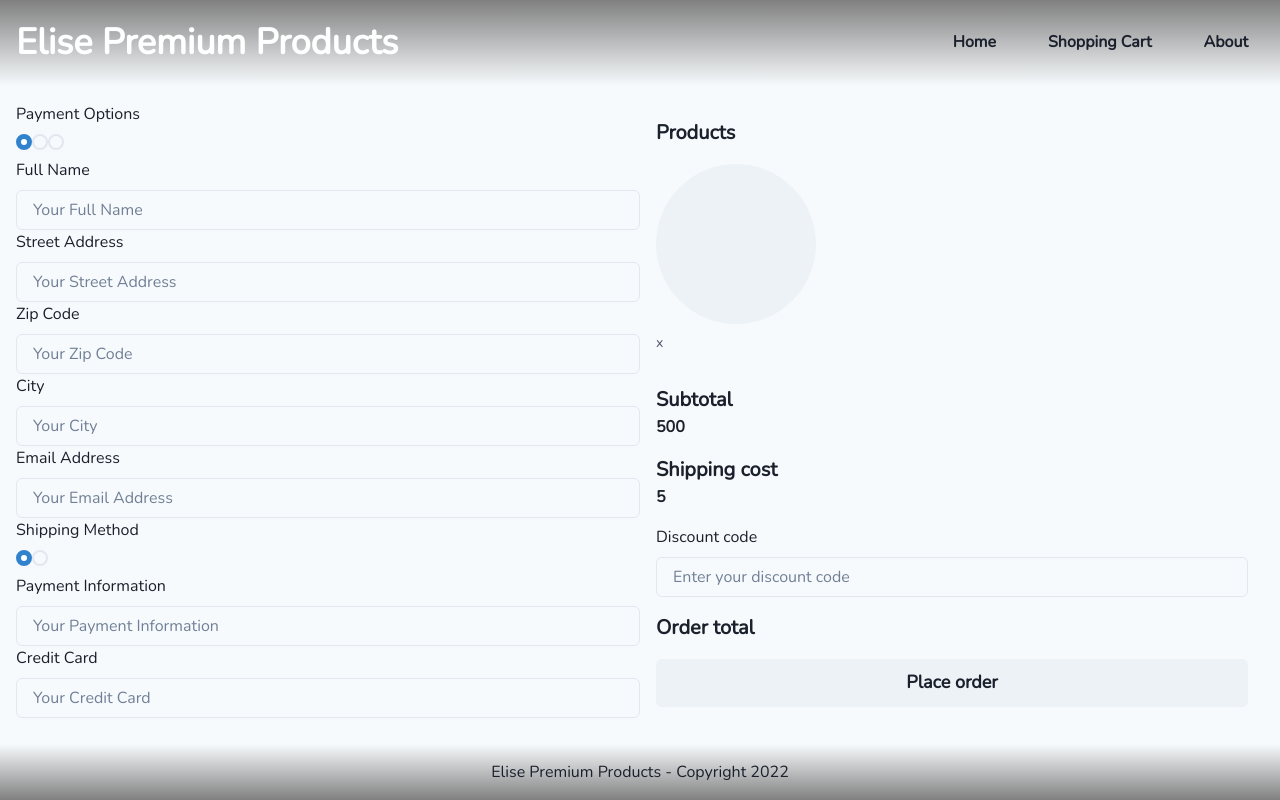
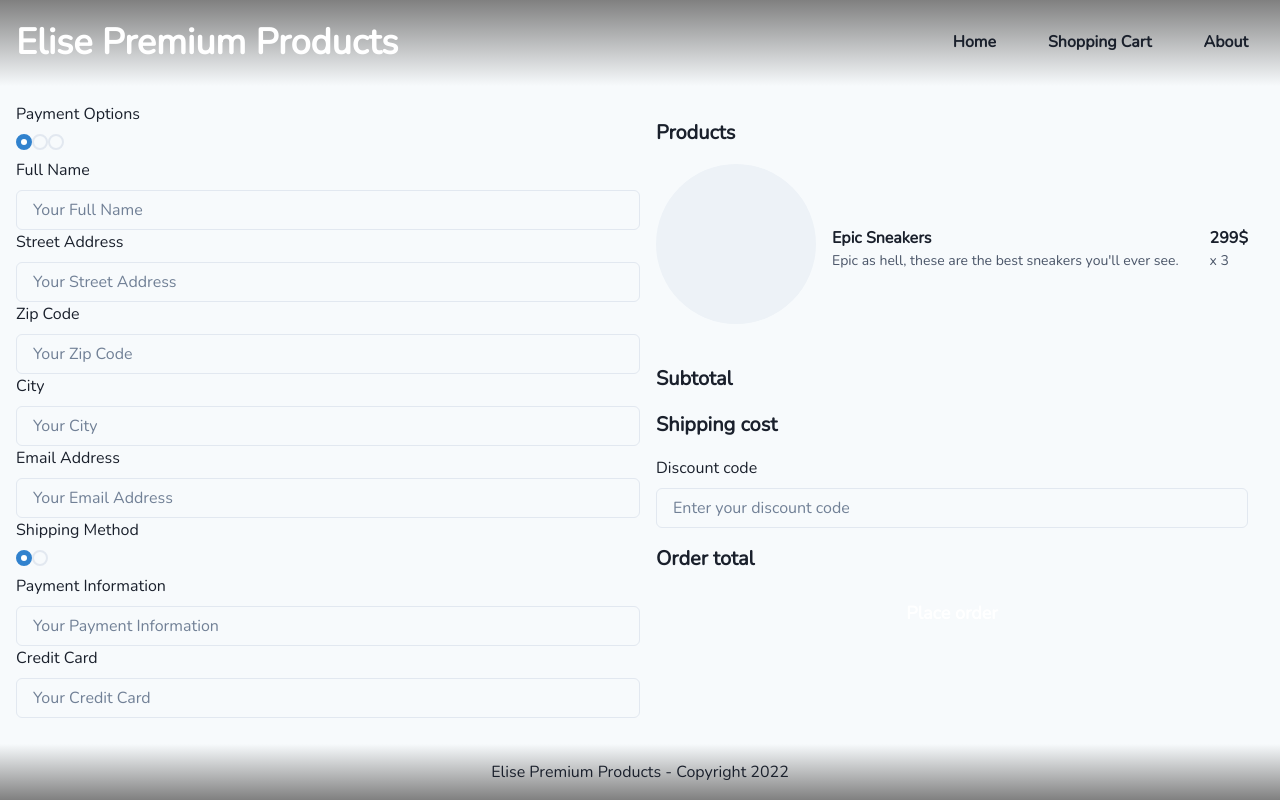
Before and after one commit to hylcore-V/elise-ecommerce, a Next.js app: page /checkout in a window 1280 px wide. Built offline with nearby package versions, Linux system fonts and the light colour scheme.

Commit message:
some changes to so the app builds

```diff
--- a/src/components/Checkout/Checkout.tsx
+++ b/src/components/Checkout/Checkout.tsx
@@ -14,10 +14,18 @@ import {
 import { Product } from '../../types/fakeApiTypes'
 
 export const Checkout = () => {
-  const cart = [{ id: '1' }]
+  const cart = [
+    {
+      id: '1',
+      name: 'Epic Sneakers',
+      shortDescription: "Epic as hell, these are the best sneakers you'll ever see.",
+      quantity: '3',
+      price: '299$',
+    },
+  ]
 
   function calculateSubtotal(products: Product[]): number {
-    // calculate subtotal here
+    // will calculate subtotal here
     return 500
   }
 
@@ -26,7 +34,7 @@ export const Checkout = () => {
     zipCode: string,
     shippingMethod: string,
   ): number {
-    // calculate shipping cost here
+    // will calculate shipping cost here
     return 5
   }
 
@@ -92,10 +100,10 @@ export const Checkout = () => {
             </Text>
           </Box>
 
-          {/* Map over the products in the cart and display each one in a separate row */}
+          {/* Todo: will map over the products in the cart and display each one in a separate row */}
 
           {cart.map((product) => (
-            <Box key={product.id} d='flex' alignItems='center' mb={4}>
+            <Box key={product.id} display='flex' alignItems='center' mb={4}>
               <Box
                 width={40}
                 height={40}
@@ -129,7 +137,7 @@ export const Checkout = () => {
               Subtotal
             </Text>
             <Text fontSize='md' fontWeight='bold'>
-              {calculateSubtotal(cart)}
+              {/* {calculateSubtotal(cart)} */}
             </Text>
           </Box>
           <Box>
@@ -137,7 +145,7 @@ export const Checkout = () => {
               Shipping cost
             </Text>
             <Text fontSize='md' fontWeight='bold'>
-              {calculateShippingCost(cart)}
+              {/* {calculateShippingCost(cart)} */}
             </Text>
           </Box>
           <Box>
@@ -157,7 +165,7 @@ export const Checkout = () => {
             </Text>
           </Box>
           <Box>
-            <Button variantColor='blue' size='lg' width='full'>
+            <Button colorScheme='#6495ED' size='lg' width='full'>
               Place order
             </Button>
           </Box>
```
